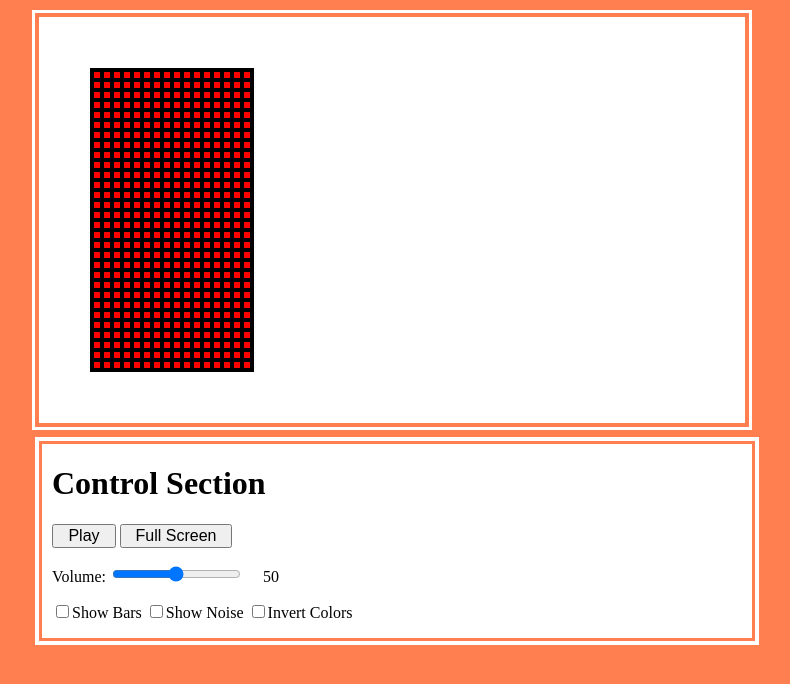
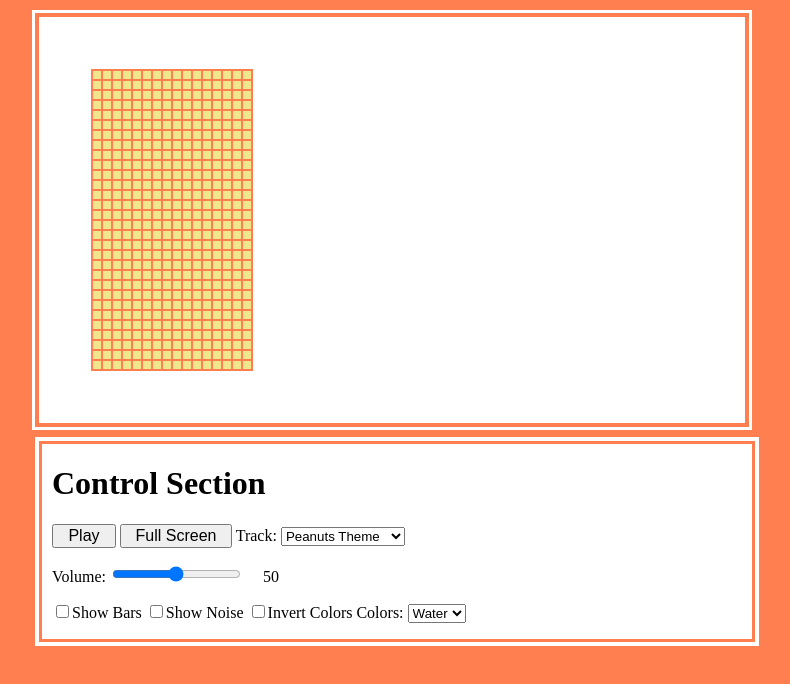
Before and after one commit to annaconway/AZCMES---IGME330-Project-2, a plain HTML site: page index.html in a window 1280 px wide. Shown: the whole page, without its empty margins (258-1048 px from the left). Drawn offline with Linux system fonts and the light colour scheme.

Commit message:
Music
Added more music and a color checkbox

```diff
--- a/index.html
+++ b/index.html
@@ -25,6 +25,14 @@
             <section>
                 <button id="playButton" data-playing="no"></button>
                 <button id="fsButton">Full Screen</button>
+
+                <label>Track:
+                    <select id="trackSelect">
+                        <option value="media/Peanuts Theme.mp3" selected>Peanuts Theme</option>
+                        <option value="media/Moomin's Theme.mp3" >Moomin's Theme</option>
+                        <option value="media/Howl's Theme.mp3">Howl's Theme</option>
+                    </select>
+                </label>
             </section>
 
             <section>
@@ -36,6 +44,14 @@
             <span><input type="checkbox" id="barsCB"><label for="barsCB">Show Bars</label></span>
             <span><input type="checkbox" id="noiseCB"><label for="noiseCB">Show Noise</label></span>
             <span><input type="checkbox" id="invertCB"><label for="invertCB">Invert Colors</label></span>
+
+            <label>Colors:
+                <select id="trackSelect">
+                    <option value="Disco">Disco</option>
+                    <option value="Water" selected>Water</option>
+                    <option value="Petal">Petal</option>
+                </select>
+            </label>
         </section>
 
         </div>
--- a/src/canvas.js
+++ b/src/canvas.js
@@ -33,7 +33,7 @@ function draw() {
         for(let y = 0; y < audio.K_SampleSpecs.delayTime  * audio.K_SampleSpecs.samplesPerSecond; y++)
         {
             let height = audio.getBarHeight(x,y) * barHeightMult;
-            drawBarFromLeft(gridOffset + barWidth * x + height, gridOffset + barWidth * y - height,barWidth,barWidth,height,'red','black');
+            drawBarFromLeft(gridOffset + barWidth * x + height, gridOffset + barWidth * y - height,barWidth,barWidth,height,'khaki','coral');
         }
     }
     console.log("finished draw");
@@ -43,7 +43,7 @@ function draw() {
 function drawBarFromLeft(x, y, width, length, barLength, fillColor, strokeColor) {
 
     ctx.save();
-    ctx.lineWidth = "4";
+    ctx.lineWidth = "2";
     ctx.strokeStyle = strokeColor;
     ctx.fillStyle = fillColor;
 
@@ -75,7 +75,7 @@ function drawBarFromLeft(x, y, width, length, barLength, fillColor, strokeColor)
 function drawBarFromBottom(x, y, width, length, barLength, fillColor, strokeColor) {
 
     ctx.save();
-    ctx.lineWidth = "4";
+    ctx.lineWidth = "2";
     ctx.strokeStyle = strokeColor;
     ctx.fillStyle = fillColor;
 
--- a/src/main.js
+++ b/src/main.js
@@ -30,10 +30,9 @@ function loop() {
 
     lastUpdate = now;
     sampleTimer += dt;
-    if(sampleTimer >= 1/audio.K_SampleSpecs.samplesPerSecond)
-    {
+    if (sampleTimer >= 1 / audio.K_SampleSpecs.samplesPerSecond) {
         audio.sample();
-        sampleTimer -= 1/audio.K_SampleSpecs.samplesPerSecond;
+        sampleTimer -= 1 / audio.K_SampleSpecs.samplesPerSecond;
         console.log("sampled");
     }
     requestAnimationFrame(loop);
@@ -73,6 +72,17 @@ function setupUI(canvasElement) {
         }
     };
 
+    // TRACK SELECT
+    let trackSelect = document.querySelector("#trackSelect");
+    trackSelect.onchange = e => {
+        audio.loadSoundFile(e.target.value);
+
+        // pause the current track
+        if (playButton.dataset.playing = "yes") {
+            playButton.dispatchEvent(new MouseEvent("click"));
+        }
+    }
+
 } // end setupUI
 
 export { init };
```
Also changed, not shown: 2 other files.
